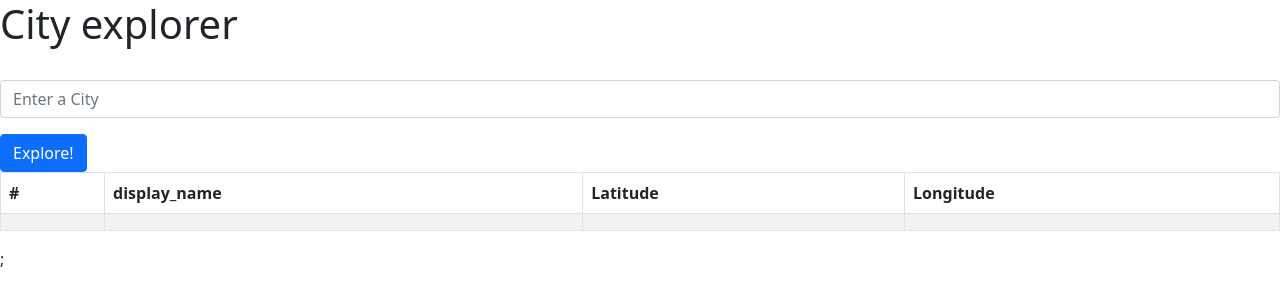
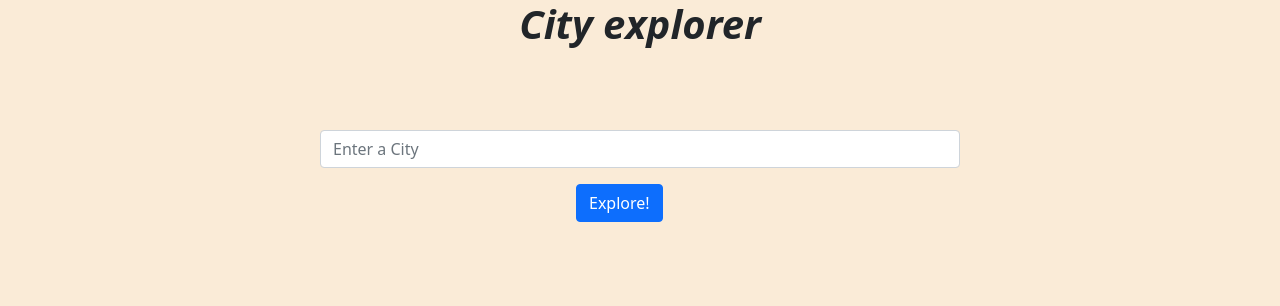
Before and after one commit to ahmadalrasheed/city-explorer, a React (Create React App) app: page / in a window 1280 px wide. Shown: the top 306 px of the page. Built offline with nearby package versions, Linux system fonts and the light colour scheme.

Commit message:
finishing lab06

```diff
--- a/src/App.js
+++ b/src/App.js
@@ -4,13 +4,16 @@ import 'bootstrap/dist/css/bootstrap.min.css';
 import axios from 'axios';
 import FormDisplay from './components/form';
 import TableDisplay from './components/table';
-
+import MapDisplay from './components/location';
+import './components/style.css';
 
 
 class App extends React.Component {
   constructor(props) {
     super(props);
     this.state = {
+      Mapimage:'',
+      displaytable:'',
       location: {},
       displayname:'',
       Latitude:'',
@@ -21,13 +24,15 @@ class App extends React.Component {
   ShowLocations = async (e) => {
     e.preventDefault();
     let result = await axios.get(`https://eu1.locationiq.com/v1/search.php?key=${process.env.REACT_APP_YOUR_ACCESS_TOKEN}&q=${e.target.Explorer.value}&format=json`);
+
     await this.setState({
+      displaytable:1,
       location: result,
       displayname:result.data[0].display_name,
       Latitude:result.data[0].lat,
       Longitude:result.data[0].lon
     })
-    console.log(this.state.location.data[0]);
+    // console.log(this.state.location.data[0]);
 
 
   }
@@ -38,7 +43,11 @@ class App extends React.Component {
       <>
         <FormDisplay ShowLocations={this.ShowLocations} />
 
-      <TableDisplay displayname={this.state.displayname} Latitude={this.state.Latitude} Longitude={this.state.Longitude} />;
+      {this.state.displaytable && <TableDisplay displayname={this.state.displayname} Latitude={this.state.Latitude} Longitude={this.state.Longitude} />}
+      <MapDisplay Mapimage={this.state.Mapimage}/>
+
+      {this.state.displaytable && <img alt='city' src={`https://maps.locationiq.com/v3/staticmap?key=${process.env.REACT_APP_YOUR_ACCESS_TOKEN}&center=${this.state.Latitude},${this.state.Longitude}&zoom=12`}/>}
+
       </>
     )
   }
--- /dev/null
+++ b/src/components/location.js
@@ -0,0 +1,26 @@
+import React from 'react';
+import Image from 'react-bootstrap/Image';
+import Col from 'react-bootstrap/Col';
+import Container from 'react-bootstrap/Container';
+
+
+
+
+class MapDisplay extends React.Component {
+    render() {
+        return (
+            <>
+                <Container>
+
+
+                        <Col xs={6} md={4}>
+                            <Image src={this.props.Mapimage} roundedCircle />
+                        </Col>
+
+                </Container>
+
+            </>
+        )
+    }
+}
+export default MapDisplay;
--- /dev/null
+++ b/src/components/style.css
@@ -0,0 +1,26 @@
+h1{
+    text-align: center;
+    font-weight: bolder;
+    font-style: italic;
+}
+body{
+    background-color: antiquewhite;
+}
+form{
+    width: 50%;
+    position: relative;
+    left: 25%;
+    top:50px;
+}
+button{
+    margin-left: 40%;
+}
+img{
+    position: relative;
+    left: 30%;
+    top:100px;
+}
+table{
+    position: relative;
+    top: 100px;
+}
--- a/src/components/table.js
+++ b/src/components/table.js
@@ -11,7 +11,7 @@ class TableDisplay extends React.Component {
         <Table striped bordered hover>
         <thead>
         <tr>
-          <th>#</th>
+
           <th>display_name</th>
           <th>Latitude</th>
           <th>Longitude</th>
@@ -19,7 +19,7 @@ class TableDisplay extends React.Component {
       </thead>
       <tbody>
         <tr>
-          <td></td>
+
           <td>{this.props.displayname}</td>
           <td>{this.props.Latitude}</td>
           <td>{this.props.Longitude}</td>
```
Also changed, not shown: src/components/meahmad.png (added), 1 other file (tests, documents, lock files or other folders).
